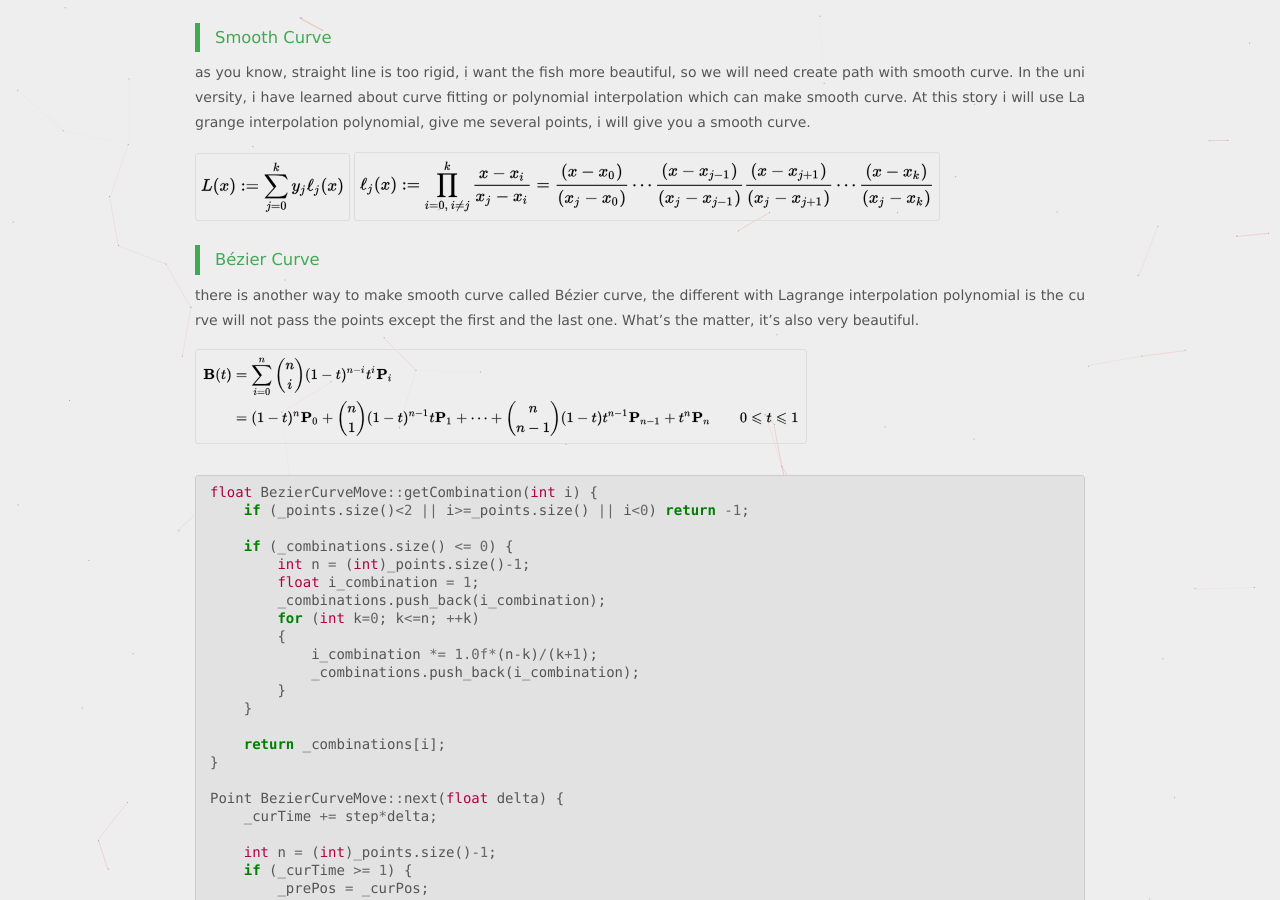
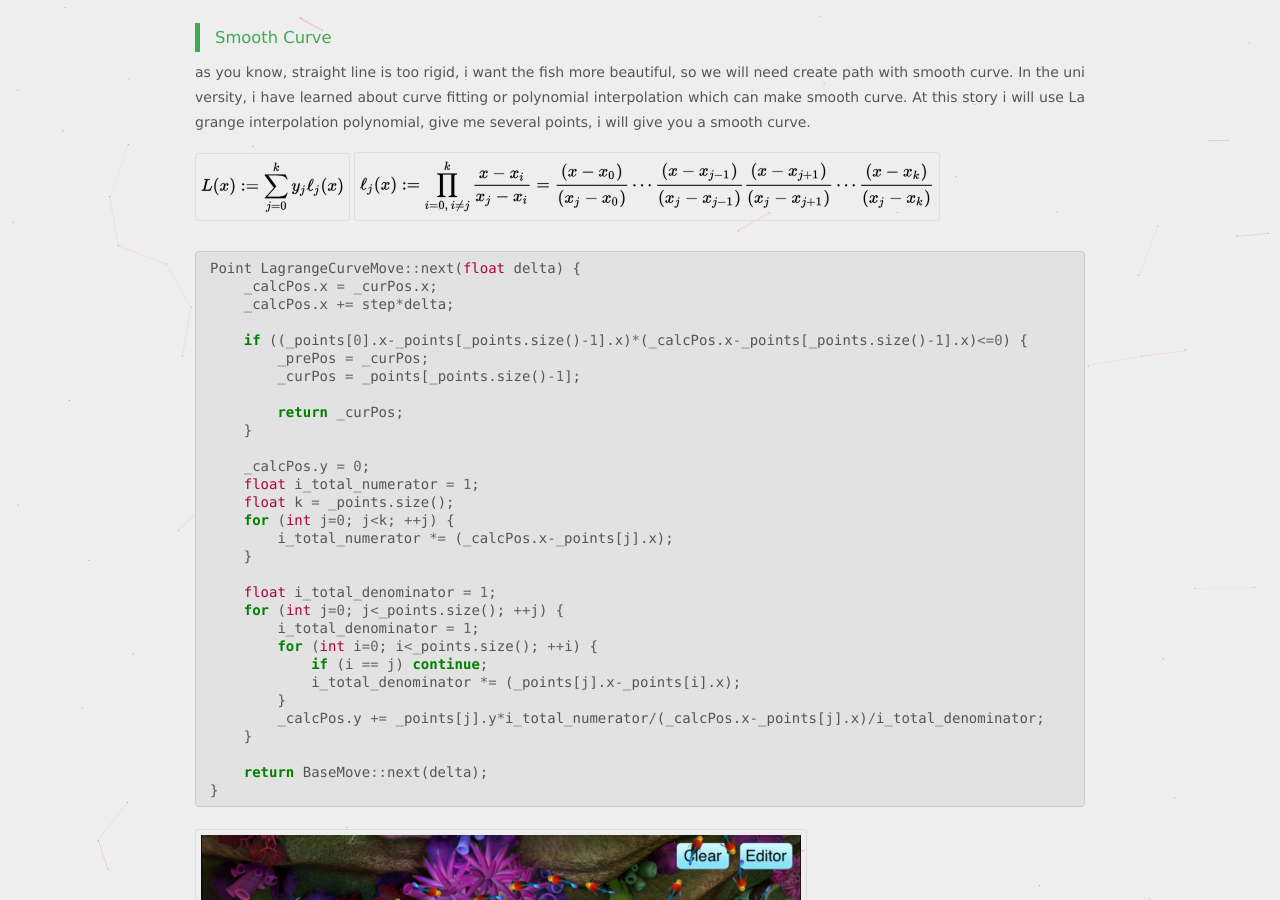
Before and after one commit to freeblank/blog, a Jekyll site: the page built from _posts/2017-07-27-fish-moving.markdown, in a window 1280 px wide and 900 px high, scrolled down 1578 px. Built offline with Jekyll 4.4.1, drawn with Linux system fonts in a browser that asks for light colours; nearby versions of some CDN libraries; comment, search, counter and statistics services are not loaded.

Commit message:
add lagrange

````diff
--- a/_posts/2017-07-27-fish-moving.markdown
+++ b/_posts/2017-07-27-fish-moving.markdown
@@ -32,6 +32,41 @@ Point StraightLineMove::next(float delta) {
 as you know, straight line is too rigid, i want the fish more beautiful, so we will need create path with smooth curve. In the university, i have learned about curve fitting or polynomial interpolation which can make smooth curve. At this story i will use Lagrange interpolation polynomial, give me several points, i will give you a smooth curve.
 
 ![](./media/img/Lagrang1.svg)   ![](./media/img/Lagrang2.svg)
+
+```cpp
+Point LagrangeCurveMove::next(float delta) {
+    _calcPos.x = _curPos.x;
+    _calcPos.x += step*delta;
+
+    if ((_points[0].x-_points[_points.size()-1].x)*(_calcPos.x-_points[_points.size()-1].x)<=0) {
+        _prePos = _curPos;
+        _curPos = _points[_points.size()-1];
+
+        return _curPos;
+    }
+
+    _calcPos.y = 0;
+    float i_total_numerator = 1;
+    float k = _points.size();
+    for (int j=0; j<k; ++j) {
+        i_total_numerator *= (_calcPos.x-_points[j].x);
+    }
+
+    float i_total_denominator = 1;
+    for (int j=0; j<_points.size(); ++j) {
+        i_total_denominator = 1;
+        for (int i=0; i<_points.size(); ++i) {
+            if (i == j) continue;
+            i_total_denominator *= (_points[j].x-_points[i].x);
+        }
+        _calcPos.y += _points[j].y*i_total_numerator/(_calcPos.x-_points[j].x)/i_total_denominator;
+    }
+
+    return BaseMove::next(delta);
+}
+```
+
+![](./media/img/fish_lagrange.png)
 
 ### Bézier Curve
 there is another way to make smooth curve called Bézier curve, the different with Lagrange interpolation polynomial is the curve will not pass the points except the first and the last one. What's the matter, it's also very beautiful.
````
Also changed, not shown: media/img/fish_lagrange.png (added).
